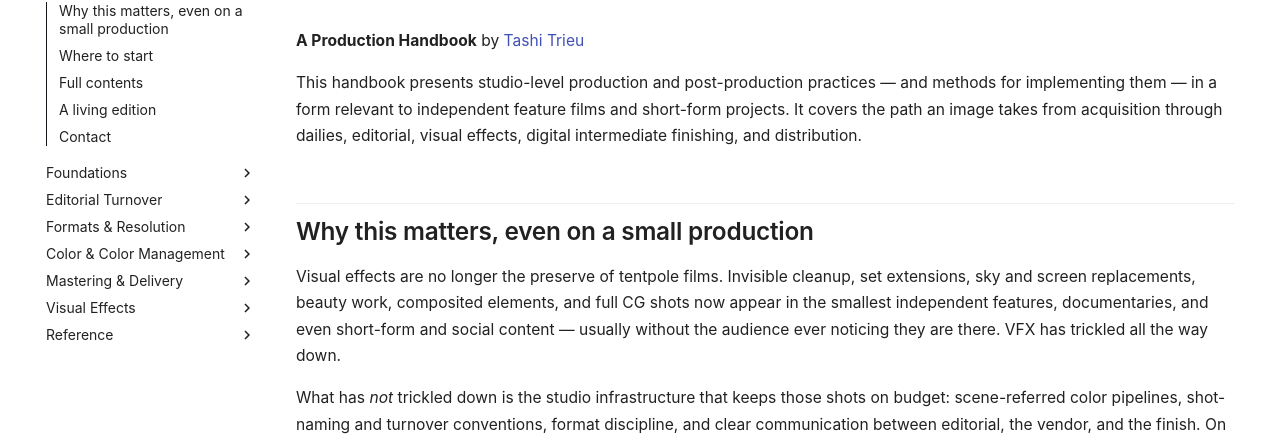
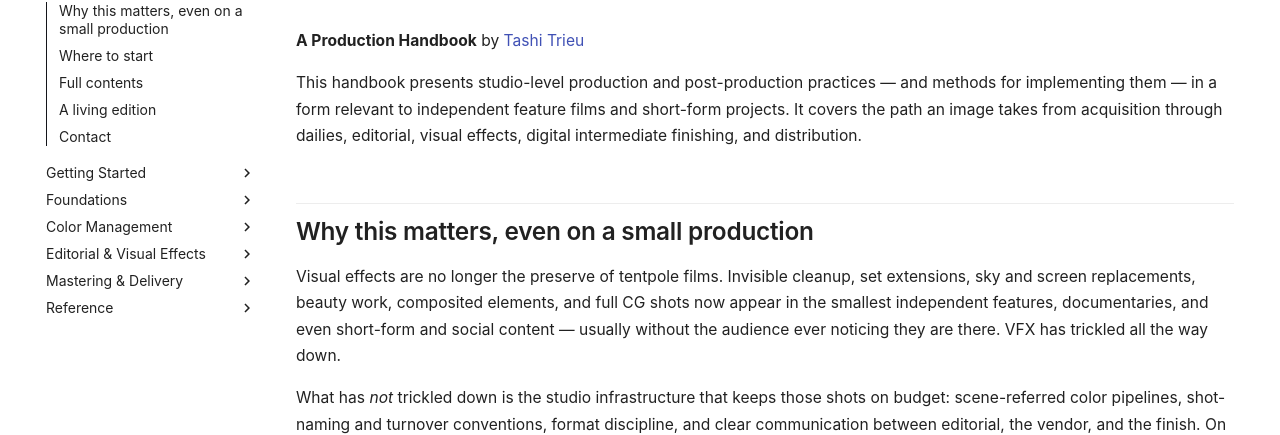
Before and after one commit to tashdor/divfx, an MkDocs documentation site: the page built from docs/index.md, in a window 1280 px wide. Shown: the part 190-625 px from the top of the page. Built offline with MkDocs 1.6.1 and Material for MkDocs 9.7.7, drawn with Linux system fonts in a browser that asks for light colours; the version menu is left out.

Commit message:
Reorganize nav into a smarter structure
- Getting Started (Intro, Workflow) — orientation up front
- Foundations — the conceptual substrate you reference throughout (DI overview, formats,
  resolution, color spaces)
- Color Management — the color-pipeline systems/decisions on their own (ACES, OCIO,
  app-native, choosing, HDR), splitting the old overloaded 6-item Color group
- Editorial & Visual Effects — the shot-handling craft together (both turnovers + VFX QC/mgmt),
  no longer stranding VFX at the end
- Mastering & Delivery and Reference unchanged

Co-Authored-By: Claude Opus 4.8 <noreply@anthropic.com>

```diff
--- a/mkdocs.yml
+++ b/mkdocs.yml
@@ -98,30 +98,29 @@ extra_javascript:
 
 nav:
   - Home: index.md
-  - Foundations:
+  - Getting Started:
       - Introduction: introduction.md
       - Generalized Production Workflow: production-workflow.md
+  - Foundations:
       - An Overview of Digital Intermediates: digital-intermediates.md
-  - Editorial Turnover:
-      - For Digital Intermediates: turnover-di.md
-      - For VFX Plate Pulls: turnover-vfx.md
-  - Formats & Resolution:
       - Common Working Formats: working-formats.md
       - Working and Delivery Resolutions: resolutions.md
-  - Color & Color Management:
       - Color Spaces and Transfer Functions: color.md
+  - Color Management:
       - ACES: aces.md
       - Color Management and OpenColorIO: color-management.md
       - Application-Native Color Management (DaVinci, FilmLight): application-native-color-management.md
       - Choosing a Color Management Approach: color-management-comparison.md
       - HDR Mastering: hdr.md
+  - Editorial & Visual Effects:
+      - Editorial Turnover for Digital Intermediates: turnover-di.md
+      - Editorial Turnover for VFX Plate Pulls: turnover-vfx.md
+      - Visual Effects Quality Control: vfx-quality-control.md
+      - Visual Effects Production Management: vfx-production-management.md
   - Mastering & Delivery:
       - IMF — The Interoperable Master Format: imf.md
       - DCP — The Digital Cinema Package: dcp.md
       - Distribution Deliverables for Independent Film: distribution-deliverables.md
-  - Visual Effects:
-      - Visual Effects Quality Control: vfx-quality-control.md
-      - Visual Effects Production Management: vfx-production-management.md
   - Reference:
       - Supplemental Reading & Resources: resources.md
       - Glossary: glossary.md
```
